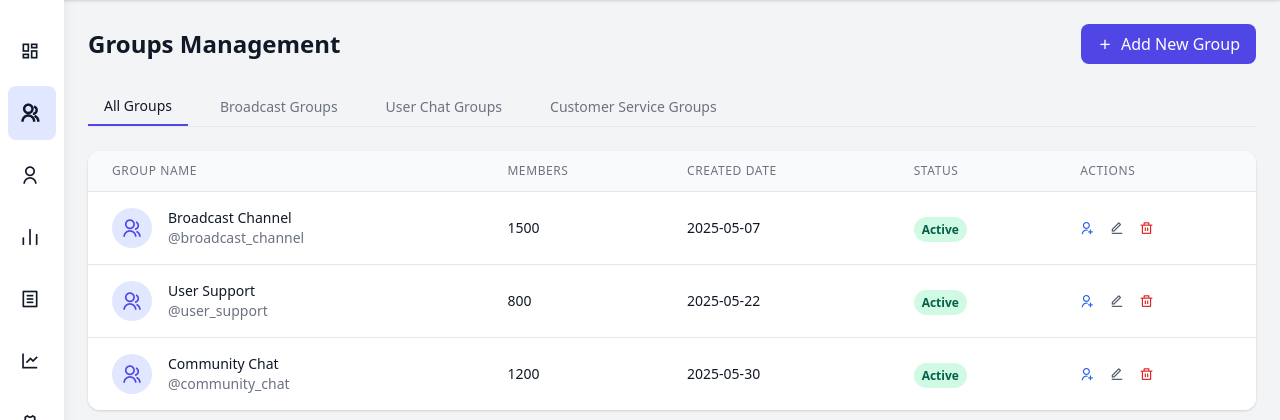
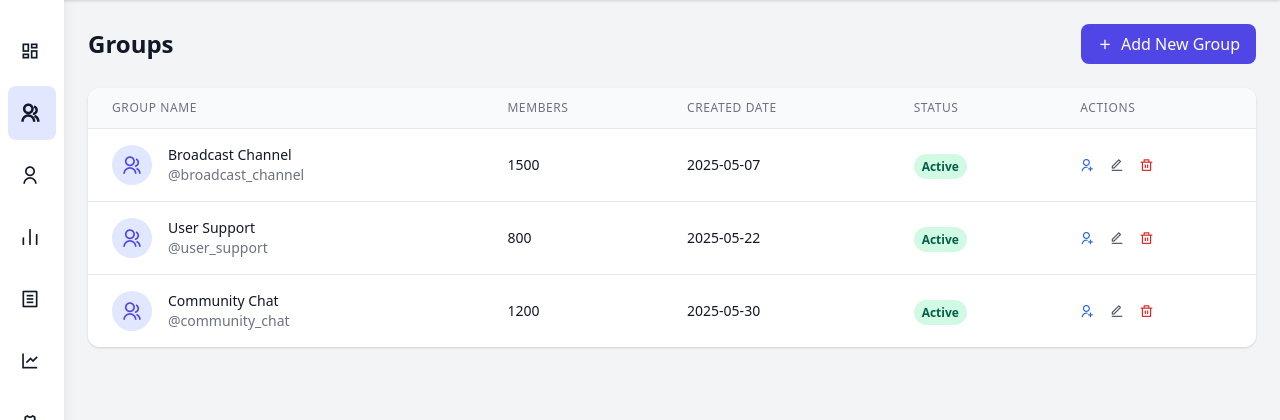
Before and after one commit to bhagirathbaraiya/SIP_YEAR_2, a Flask app: page /groups in a window 1280 px wide. Shown: the part 64-484 px from the top of the page. Run offline with Flask 3, Linux system fonts and the light colour scheme; a user stored in the database is signed in.

Commit message:
chat screen updated

```diff
--- a/templates/groups.html
+++ b/templates/groups.html
@@ -4,26 +4,10 @@
 <div class="space-y-6">
     <!-- Header -->
     <div class="flex justify-between items-center">
-        <h1 class="text-2xl font-bold text-gray-900 dark:text-white">Groups Management</h1>
+        <h1 class="text-2xl font-bold text-gray-900 dark:text-white">Groups</h1>
         <button onclick="openAddGroupModal()" class="inline-flex items-center px-4 py-2 bg-indigo-600 hover:bg-indigo-700 text-white rounded-lg transition-colors">
             <i class="ri-add-line mr-2"></i>
             Add New Group
-        </button>
-    </div>
-
-    <!-- Group Type Tabs -->
-    <div class="flex space-x-4 border-b border-gray-200 dark:border-gray-700">
-        <button onclick="showGroupType('all')" class="px-4 py-2 text-sm font-medium text-gray-900 dark:text-white border-b-2 border-indigo-600">
-            All Groups
-        </button>
-        <button onclick="showGroupType('broadcast')" class="px-4 py-2 text-sm font-medium text-gray-500 dark:text-gray-400 hover:text-gray-700 dark:hover:text-gray-300">
-            Broadcast Groups
-        </button>
-        <button onclick="showGroupType('user_chat')" class="px-4 py-2 text-sm font-medium text-gray-500 dark:text-gray-400 hover:text-gray-700 dark:hover:text-gray-300">
-            User Chat Groups
-        </button>
-        <button onclick="showGroupType('customer_service')" class="px-4 py-2 text-sm font-medium text-gray-500 dark:text-gray-400 hover:text-gray-700 dark:hover:text-gray-300">
-            Customer Service Groups
         </button>
     </div>
 
@@ -107,8 +91,6 @@
                                     <select id="groupType" name="groupType" required
                                         class="mt-1 block w-full rounded-md border-gray-300 dark:border-gray-600 shadow-sm focus:border-indigo-500 focus:ring-indigo-500 dark:bg-gray-700 dark:text-white sm:text-sm">
                                         <option value="broadcast">Broadcast Group</option>
-                                        <option value="user_chat">User Chat Group</option>
-                                        <option value="customer_service">Customer Service Group</option>
                                     </select>
                                 </div>
                                 <div>
@@ -139,35 +121,52 @@
 <div id="groupChatModal" class="hidden fixed inset-0 bg-gray-500 bg-opacity-75 transition-opacity z-50">
     <div class="fixed inset-0 z-10 overflow-y-auto">
         <div class="flex min-h-full items-end justify-center p-4 text-center sm:items-center sm:p-0">
-            <div class="relative transform overflow-hidden rounded-lg bg-white dark:bg-gray-800 px-4 pb-4 pt-5 text-left shadow-xl transition-all sm:my-8 sm:w-full sm:max-w-lg sm:p-6">
+            <div class="relative transform overflow-hidden rounded-lg bg-white dark:bg-gray-800 w-full max-w-4xl h-[90vh] flex flex-col">
                 <!-- Chat Header -->
-                <div class="flex items-center justify-between border-b border-gray-200 dark:border-gray-700 pb-4">
+                <div class="flex items-center justify-between p-4 border-b border-gray-200 dark:border-gray-700 bg-gray-50 dark:bg-gray-700">
                     <div class="flex items-center gap-3">
-                        <div id="groupChatAvatar" class="h-10 w-10 rounded-full bg-indigo-100 dark:bg-indigo-900 flex items-center justify-center">
-                            <i class="ri-group-line text-xl text-indigo-600 dark:text-indigo-400"></i>
+                        <div id="groupChatAvatar" class="h-12 w-12 rounded-full bg-indigo-100 dark:bg-indigo-900 flex items-center justify-center">
+                            <i class="ri-group-line text-2xl text-indigo-600 dark:text-indigo-400"></i>
                         </div>
                         <div>
                             <h3 id="groupChatName" class="text-lg font-semibold text-gray-900 dark:text-white">Group Name</h3>
                             <p id="groupChatInfo" class="text-sm text-gray-500 dark:text-gray-400">1500 members</p>
                         </div>
                     </div>
-                    <button onclick="closeGroupChat()" class="rounded-md bg-white dark:bg-gray-800 text-gray-400 hover:text-gray-500 focus:outline-none">
-                        <i class="ri-close-line text-xl"></i>
-                    </button>
+                    <div class="flex items-center gap-4">
+                        <button class="text-gray-500 hover:text-gray-700 dark:text-gray-400 dark:hover:text-gray-300">
+                            <i class="ri-search-line text-xl"></i>
+                        </button>
+                        <button class="text-gray-500 hover:text-gray-700 dark:text-gray-400 dark:hover:text-gray-300">
+                            <i class="ri-more-2-fill text-xl"></i>
+                        </button>
+                        <button onclick="closeGroupChat()" class="text-gray-500 hover:text-gray-700 dark:text-gray-400 dark:hover:text-gray-300">
+                            <i class="ri-close-line text-xl"></i>
+                        </button>
+                    </div>
                 </div>
 
                 <!-- Chat Messages -->
-                <div id="groupChatMessages" class="mt-4 space-y-4 max-h-96 overflow-y-auto">
+                <div id="groupChatMessages" class="flex-1 overflow-y-auto p-4 space-y-4 bg-gray-100 dark:bg-gray-900" style="max-height: calc(90vh - 180px);">
                     <!-- Messages will be dynamically added here -->
                 </div>
 
                 <!-- Chat Input -->
-                <div class="mt-4 border-t border-gray-200 dark:border-gray-700 pt-4">
-                    <form id="groupChatForm" class="flex gap-2" onsubmit="sendGroupMessage(event)">
+                <div class="p-4 border-t border-gray-200 dark:border-gray-700 bg-white dark:bg-gray-800">
+                    <form id="groupChatForm" class="flex items-center gap-2" onsubmit="sendGroupMessage(event)">
+                        <button type="button" class="text-gray-500 hover:text-gray-700 dark:text-gray-400 dark:hover:text-gray-300">
+                            <i class="ri-emotion-line text-xl"></i>
+                        </button>
+                        <button type="button" class="text-gray-500 hover:text-gray-700 dark:text-gray-400 dark:hover:text-gray-300">
+                            <i class="ri-attachment-2 text-xl"></i>
+                        </button>
                         <input type="text" id="groupMessageInput" placeholder="Type a message..."
-                            class="flex-1 rounded-lg border border-gray-300 dark:border-gray-600 focus:ring-2 focus:ring-indigo-500 focus:border-indigo-500 dark:bg-gray-700 dark:text-white">
-                        <button type="submit" class="inline-flex items-center px-4 py-2 bg-indigo-600 hover:bg-indigo-700 text-white rounded-lg transition-colors">
-                            <i class="ri-send-plane-line"></i>
+                            class="flex-1 rounded-full border border-gray-300 dark:border-gray-600 focus:ring-2 focus:ring-indigo-500 focus:border-indigo-500 dark:bg-gray-700 dark:text-white px-4 py-2">
+                        <button type="button" class="text-gray-500 hover:text-gray-700 dark:text-gray-400 dark:hover:text-gray-300">
+                            <i class="ri-mic-line text-xl"></i>
+                        </button>
+                        <button type="submit" class="inline-flex items-center justify-center h-10 w-10 rounded-full bg-indigo-600 hover:bg-indigo-700 text-white transition-colors">
+                            <i class="ri-send-plane-fill"></i>
                         </button>
                     </form>
                 </div>
@@ -300,11 +299,21 @@
         const div = document.createElement('div');
         div.className = `flex ${message.sender === 'admin' ? 'justify-end' : 'justify-start'}`;
 
+        const isAdmin = message.sender === 'admin';
+        const messageClass = isAdmin ? 'bg-indigo-600 text-white' : 'bg-white dark:bg-gray-700 text-gray-900 dark:text-white';
+        const timeClass = isAdmin ? 'text-indigo-200' : 'text-gray-500 dark:text-gray-400';
+
         div.innerHTML = `
-            <div class="max-w-[70%] ${message.sender === 'admin' ? 'bg-indigo-600 text-white' : 'bg-gray-100 dark:bg-gray-700 text-gray-900 dark:text-white'} rounded-lg px-4 py-2">
-                <p class="text-xs font-medium ${message.sender === 'admin' ? 'text-indigo-200' : 'text-gray-500 dark:text-gray-400'}">${message.sender}</p>
+            <div class="max-w-[70%] ${messageClass} rounded-lg px-4 py-2 shadow-sm">
+                <div class="flex items-center gap-2 mb-1">
+                    <p class="text-xs font-medium ${timeClass}">${message.sender}</p>
+                    <span class="text-xs ${timeClass}">${message.time}</span>
+                </div>
                 <p class="text-sm">${message.text}</p>
-                <p class="text-xs ${message.sender === 'admin' ? 'text-indigo-200' : 'text-gray-500 dark:text-gray-400'} mt-1">${message.time}</p>
+                <div class="flex items-center justify-end gap-1 mt-1">
+                    <span class="text-xs ${timeClass}">${message.time}</span>
+                    ${isAdmin ? '<i class="ri-check-double-line text-xs text-indigo-200"></i>' : ''}
+                </div>
             </div>
         `;
 
@@ -369,38 +378,6 @@
     function closeAddGroupModal() {
         document.getElementById('addGroupModal').classList.add('hidden');
     }
-
-    // Group Type Tabs
-    function showGroupType(type) {
-        // Update active tab styling
-        const tabs = document.querySelectorAll('.border-b button');
-        tabs.forEach(tab => {
-            if (tab.textContent.toLowerCase().includes(type)) {
-                tab.classList.remove('text-gray-500', 'dark:text-gray-400');
-                tab.classList.add('text-gray-900', 'dark:text-white', 'border-b-2', 'border-indigo-600');
-            } else {
-                tab.classList.remove('text-gray-900', 'dark:text-white', 'border-b-2', 'border-indigo-600');
-                tab.classList.add('text-gray-500', 'dark:text-gray-400');
-            }
-        });
-
-        // Filter groups based on type
-        const rows = document.querySelectorAll('tbody tr');
-        rows.forEach(row => {
-            const groupName = row.querySelector('.text-sm.font-medium').textContent;
-            const group = groupChatData[groupName];
-            if (type === 'all' || group.type === type) {
-                row.style.display = '';
-            } else {
-                row.style.display = 'none';
-            }
-        });
-    }
-
-    // Show all groups by default when page loads
-    document.addEventListener('DOMContentLoaded', function() {
-        showGroupType('all');
-    });
 
     // Edit and Delete Group Functions
     function editGroup(groupId) {
```
